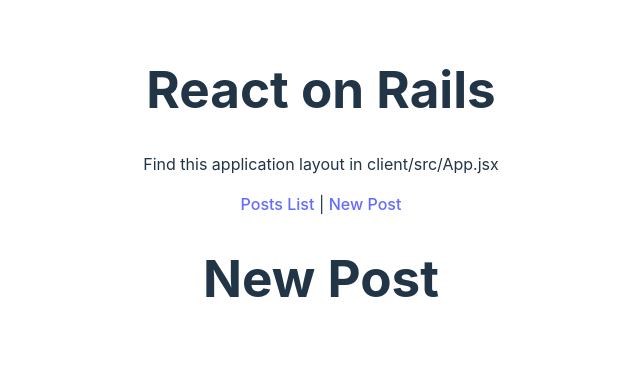
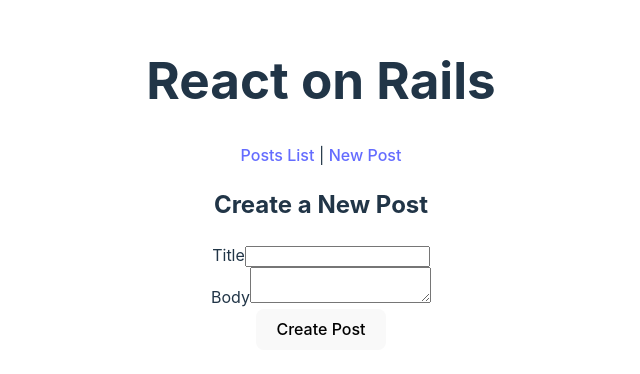
Before and after one commit to Adoraxuu/react_rails, a React (Vite) app in the folder client/: page /new in a window 1280 px wide. Shown: the part 216-590 px from the top of the page, without its empty margins (319-959 px from the left). Built offline with nearby package versions, Linux system fonts and the light colour scheme; no server answers.

Commit message:
feat: create new post form

```diff
--- a/client/src/App.jsx
+++ b/client/src/App.jsx
@@ -12,7 +12,6 @@
     <Router>
       <div className="app">
         <h1>React on Rails</h1>
-        <p>Find this application layout in client/src/App.jsx</p>
         <NavBar />
         <AppRoutes />
       </div>
--- a/client/src/components/AppRoutes.jsx
+++ b/client/src/components/AppRoutes.jsx
@@ -1,15 +1,17 @@
 import React from "react";
-import { Route, Routes } from "react-router-dom"
-import PostsList from '../features/posts/PostsList';
-import PostDetails from '../features/posts/PostDetails';
+import { Route, Routes } from "react-router-dom";
+
+import PostsList from "../features/posts/PostsList";
+import PostDetails from "../features/posts/PostDetails";
+import NewPostForm from "../features/posts/NewPostForm";
 
 
 function AppRoutes(){
-    return(
+    return (
         <Routes>
             <Route path="/" element={<PostsList />} />
-            <Route path="posts/:id" element={<PostDetails />}/>
-            <Route path="/new" element={<h1>New Post</h1>} />
+            <Route path="posts/:id" element={<PostDetails />} />
+            <Route path="/new" element={<NewPostForm />} />
         </Routes>
     );
 }
--- /dev/null
+++ b/client/src/features/posts/NewPostForm.jsx
@@ -0,0 +1,60 @@
+import { useState } from "react";
+import { useNavigate } from "react-router-dom";
+import { API_URL } from "../../constants";
+
+function NewPostForm() {
+        const [title, setTitle] = useState("");
+        const [body, setBody] = useState("");
+        const navigate = useNavigate();
+
+        const handleSubmit = async (e) => {
+            e.preventDefault();
+
+            const postData = { title, body };
+            const response = await fetch(API_URL, {
+                method: 'POST',
+                headers: {
+                    'Content-Type': 'application/json',
+                },
+                body: JSON.stringify(postData),
+            });
+            if (response.ok) {
+                const { id } = await response.json();
+                navigate(`/posts/${id}`);
+            } else{
+                console.log("An error occurred.");
+            }
+        };
+
+    return (
+        <div>
+            <h2>Create a New Post</h2>
+            <form onSubmit = {handleSubmit}>
+                <div>
+                    <label htmlFor="title">Title</label>
+                    <input
+                        id="titleInput"
+                        type="text"
+                        value={title}
+                        onChange={(e) => setTitle(e.target.value)}
+                        required
+                    />
+                </div>
+                <div>
+                    <label htmlFor="body">Body</label>
+                    <textarea
+                        id="bodyInput"
+                        value={body}
+                        onChange={(e) => setBody(e.target.value)}
+                        required
+                    />
+                </div>
+                <div>
+                    <button type="submit">Create Post</button>
+                </div>
+            </form>
+        </div>
+    );
+}
+
+export default NewPostForm;
--- a/client/src/features/posts/PostDetails.jsx
+++ b/client/src/features/posts/PostDetails.jsx
@@ -10,26 +10,28 @@
         const fetchCurrentPost = async () => {
             try{
                 const response = await fetch(`${API_URL}/${id}`);
-                if (!response.ok) {
-                    throw response;
+                if (response.ok) {
+                    const json = await response.json();
+                    setPost(json);
+                } else {
+                    throw response
                 }
-                setPost(json);
             } catch (error) {
-                setError(error);
-            } finally {
-                setLoading(false);
-            }
+                console.log("An error occurred:", error);
+            };
         };
         fetchCurrentPost();
     }, [id]);
 
-    if (!post) return <div>Loading...</div>;
+    if (!post) return <h2>Loading...</h2>;
 
-    return <div>
-        <h2>{post.title}</h2>
-        <p>{post.body}</p>
-        <Link to={"/"}>Back to Posts</Link>
-    </div>
+    return (
+        <div>
+            <h2>{post.title}</h2>
+            <p>{post.body}</p>
+            <Link to="/">Back to Posts</Link>
+        </div>
+    );
 }
 
 export default PostDetails;
```
Also changed, not shown: 1 other file (tests, documents, lock files or other folders).
